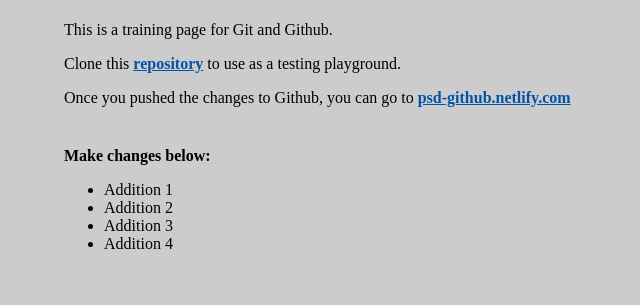
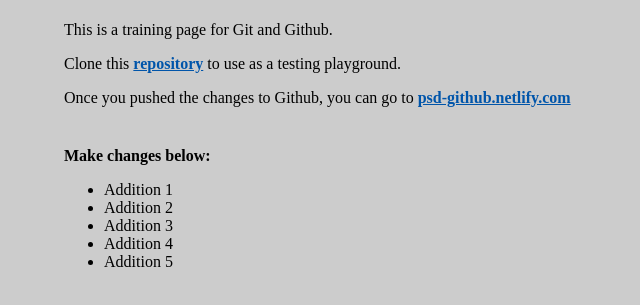
Before and after one commit to PaleBluDot/github-training, a plain HTML site: page index.html in a window 1280 px wide. Shown: the part 59-364 px from the top of the page, without its empty margins (0-640 px from the left). Drawn offline with Linux system fonts and the light colour scheme.

Commit message:
:pencil2: new line

```diff
--- a/index.html
+++ b/index.html
@@ -50,6 +50,7 @@
 				<li>Addition 2</li>
 				<li>Addition 3</li>
 				<li>Addition 4</li>
+				<li>Addition 5</li>
 			</ul>
 		</section>
 	</main>
```
